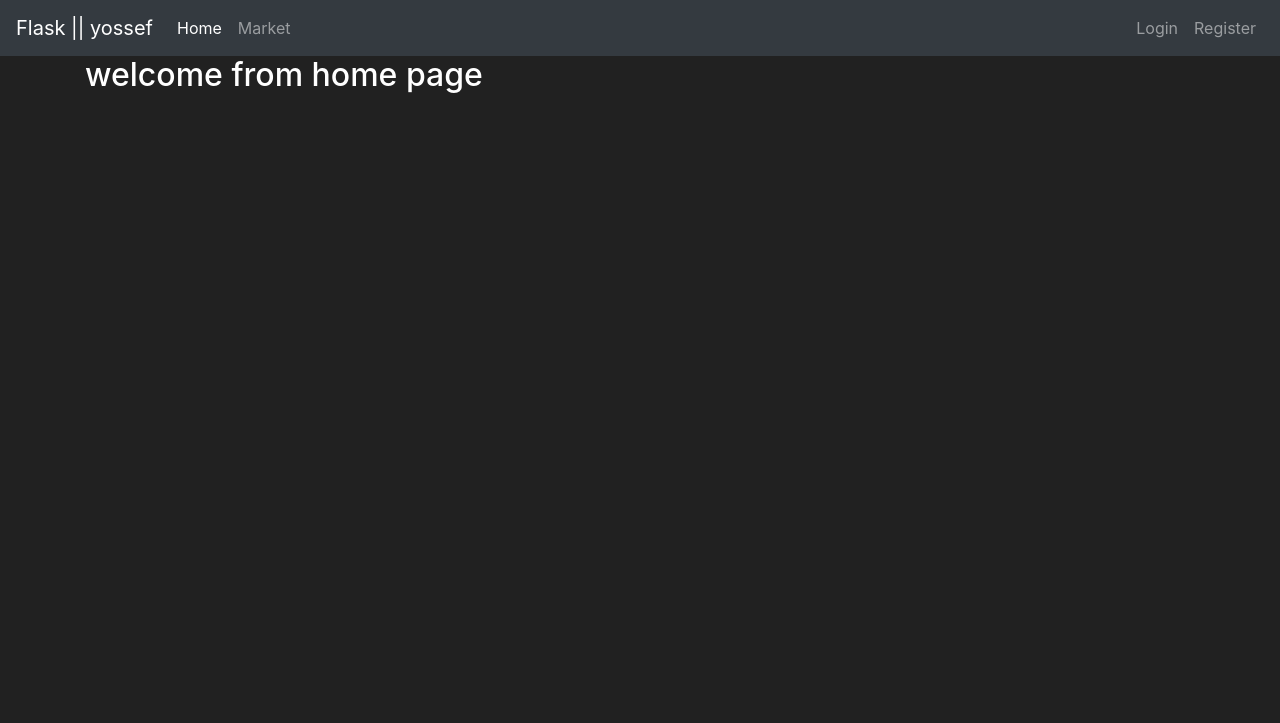
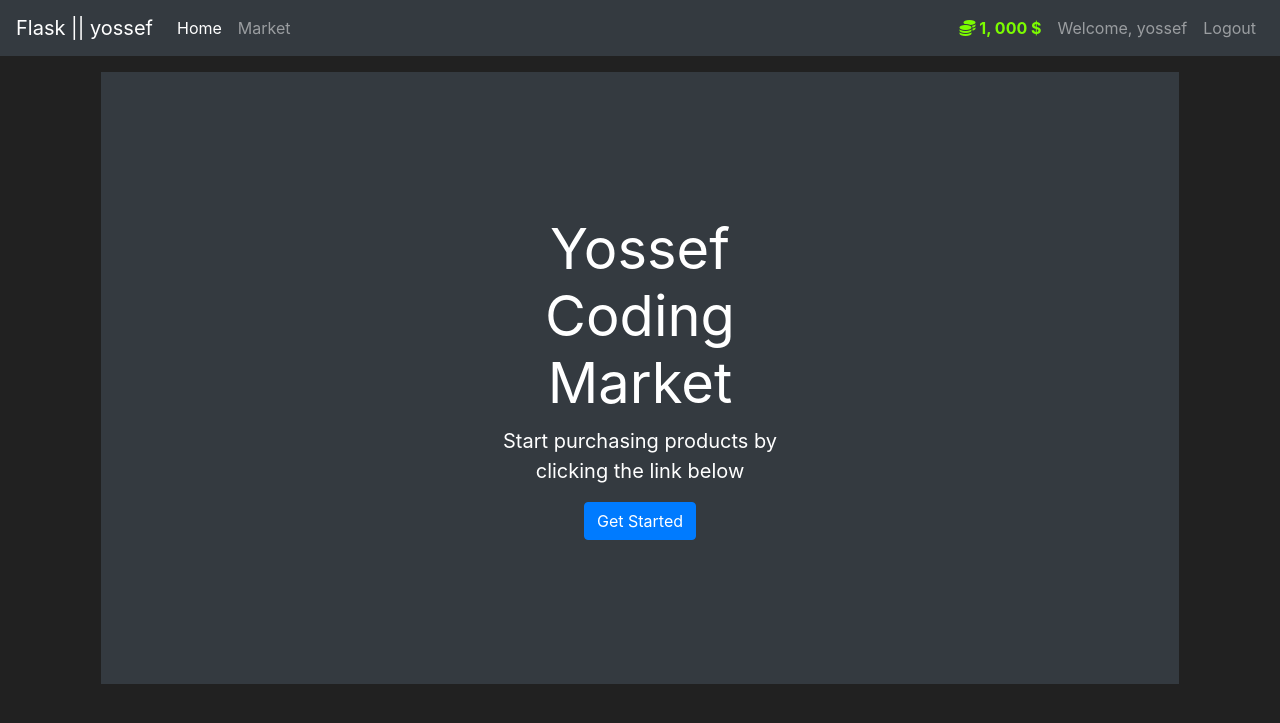
Before and after one commit to yossefsabry/flask_market, a Flask app: page /home in a window 1280 px wide. Shown: the top 723 px of the page. Run offline with Flask 3, Linux system fonts and the light colour scheme; a user stored in the database is signed in; some libraries are stand-ins or nearby versions.

Commit message:
finsh validation login logout and register

```diff
--- a/market/__init__.py
+++ b/market/__init__.py
@@ -20,4 +20,10 @@ bycript = Bcrypt(app)
 # start login manager for the login page
 login_manager = LoginManager(app)
 
+# redirct login_requeried function to home page
+login_manager.login_view = 'login_page'
+
+# change the shape for login massage in login page for redirect
+login_manager.login_message_category = 'info'
+
 from market import routes
--- a/market/forms.py
+++ b/market/forms.py
@@ -2,7 +2,7 @@ from flask_wtf import FlaskForm
 from wtforms import StringField, PasswordField, SubmitField
 from wtforms.validators import Length, EqualTo, Email, DataRequired, ValidationError
 from market.models import User
-
+import email_validator
 
 # create form
 class RegisterFrom(FlaskForm):
--- a/market/models.py
+++ b/market/models.py
@@ -20,6 +20,13 @@ class User(db.Model, UserMixin):
     budget = db.Column(db.Integer(), nullable=False, default=1000)
     items = db.relationship('Item', backref='owned_user', lazy=True)
 
+    # make property for budget
+    @property
+    def budget_prettier(self):
+        if len(str(self.budget)) >= 4:
+            return f'{str(self.budget)[:-3]}, {str(self.budget)[-3:]} $'
+        else:
+            return f'{self.budget}'
     # start attrabiutes for the password and the bycribt password
     @property
     def password(self):
--- a/market/routes.py
+++ b/market/routes.py
@@ -5,8 +5,8 @@ from market.models import Item
 from market.forms import RegisterFrom, login_from
 from market import db
 from market.models import User
-from flask_login import login_user
-
+from flask_login import login_user, current_user, logout_user, login_required
+import email_validator
 
 @app.route('/') # create route
 @app.route('/home')
@@ -17,6 +17,7 @@ def home_page(): # create the function for the routes
     return render_template("home.html") # render_template use to add a file html for this route
 
 @app.route('/market')
+@login_required
 def market_page():
     """
     return: the market page for the product for the account
@@ -26,6 +27,7 @@ def market_page():
 
 
 
+# ! there is an error in the code  "Exception: Install 'email_validator' for email validation support." in register >>>>>>>
 @app.route('/register', methods=['GET', 'POST']) # make the route methods accapt the post and get in the server
 def register_page():
     """
@@ -44,6 +46,9 @@ def register_page():
                 create_user = User(username=form.username.data, email_address=form.email_address.data, password=form.password1.data) # create uesr to add for the database
                 db.session.add(create_user)# add the new user
                 db.session.commit() # push the new user
+
+                login_user(current_user) #* bulid in function for login
+                flash("the account is created successfuly...", category="success")
 
             except ValidationError as e:
                 print(f"Error creating user: {e}")
@@ -87,3 +92,10 @@ def login_page():
             # ? else there is an error
             flash("username and password not match! please try again", category="danger")
     return render_template('login.html' , form = form)
+
+# start logout routes
+@app.route("/logout")
+def logout_page():
+    logout_user()
+    flash("you have been logout ...", category='info')
+    return redirect(url_for('home_page'))
--- a/market/templates/base.html
+++ b/market/templates/base.html
@@ -32,12 +32,27 @@
                 </li>
             </ul>
             <ul class="navbar-nav">
+                {% if current_user.is_authenticated %}
+                <li class="nav-item">
+                    <a class="nav-link" style="color: lawngreen; font-weight: bold;">
+                        <i class="fas fa-coins"></i>
+                        <span>{{ current_user.budget_prettier }}</span>
+                    </a>
+                </li>
+                <li class="nav-item">
+                    <a class="nav-link">Welcome, {{ current_user.username }}</a>
+                </li>
+                <li class="nav-item">
+                    <a class="nav-link" href="{{ url_for('logout_page') }}">Logout</a>
+                </li>
+                {% else %}
                 <li class="nav-item">
                     <a class="nav-link" href="{{ url_for('login_page') }}">Login</a>
                 </li>
                 <li class="nav-item">
                     <a class="nav-link" href="{{ url_for('register_page') }}">Register</a>
                 </li>
+                {% endif %}
             </ul>
         </div>
     </nav>
--- a/market/templates/home.html
+++ b/market/templates/home.html
@@ -5,5 +5,13 @@ Home page
 {% endblock %}
 
 {% block content%}
-<h2>welcome from home page</h2>
+<div class="position-relative overflow-hidden p-3 px-0 p-md-5 m-md-3 mx-0 text-center bg-dark" style="color:white">
+    <div class="col-md-5 p-lg-5 mx-auto my-5">
+        <h1 class="display-4 font-weight-normal">Yossef Coding Market</h1>
+        <p class="lead font-weight-normal">Start purchasing products by clicking the link below</p>
+        <a class="btn btn-primary" href="{{ url_for('market_page') }}">Get Started</a>
+    </div>
+    <div class="product-device box-shadow d-none d-md-block"></div>
+    <div class="product-device product-device-2 box-shadow d-none d-md-block"></div>
+</div>
 {% endblock %}
```
Also changed, not shown: instance/market.db.
